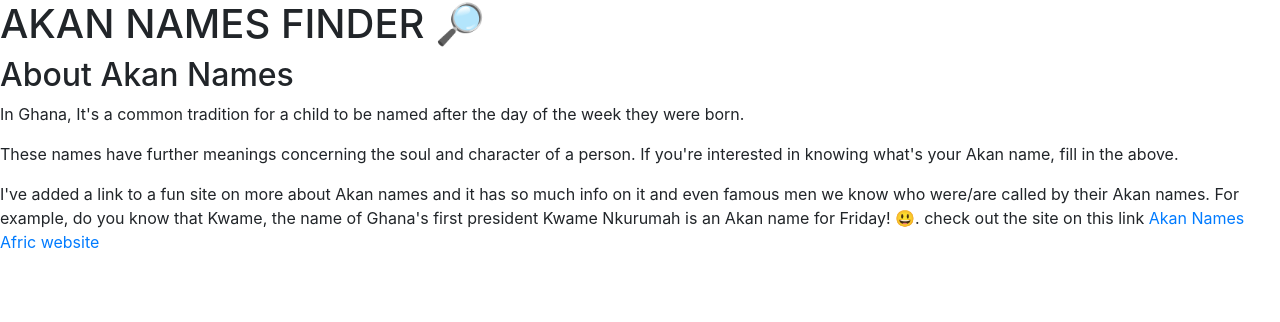
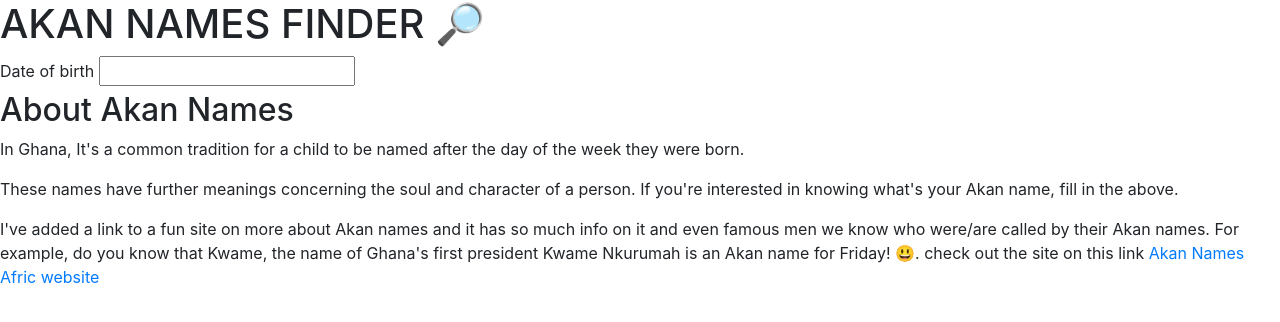
Before and after one commit to AndrewMuchiri/Akan-Application, a plain HTML site: page index.html in a window 1280 px wide. Drawn offline with nearby package versions, Linux system fonts and the light colour scheme.

Commit message:
imput a division for a form box for date of birth

```diff
--- a/index.html
+++ b/index.html
@@ -11,7 +11,10 @@
     <body>
         <h1>AKAN NAMES FINDER 🔎 </h1>
         <form id="form-user">
-
+          <div class="form-box">
+              <label for="input-date-of-birth">Date of birth</label>
+              <input
+          </div>
 
         <!--second section.gender section-->
         <!--third section. the select or cancel button section-->
```
